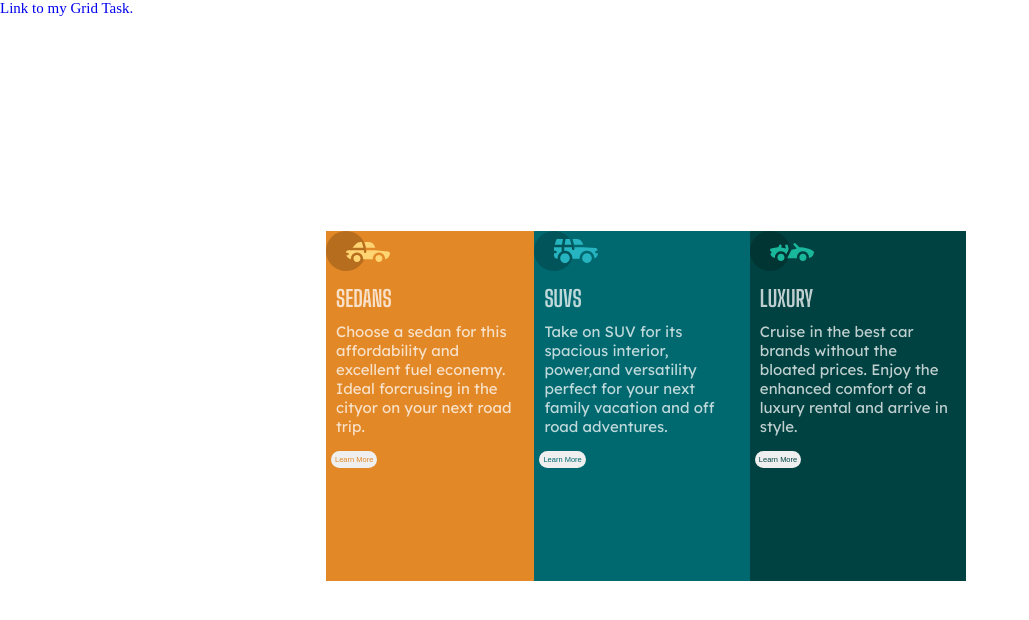
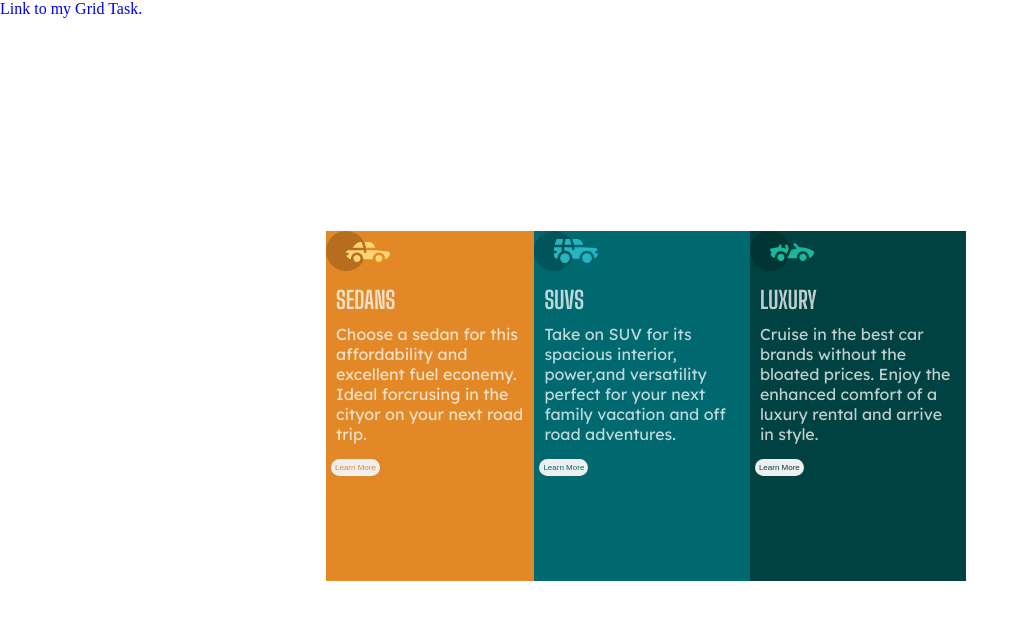
Before and after one commit to Mongwube/css-flex, a plain HTML site: page index.html in a window 1280 px wide. Shown: the whole page, without its empty margins (0-1029 px from the left). Drawn offline with Linux system fonts and the light colour scheme.

Commit message:
Update flex.css

```diff
--- a/flex.css
+++ b/flex.css
@@ -3,7 +3,7 @@
     margin:0px;
 }
 body{
-  font-size:15px;
+  font-size:100%;
   background-color:hsla(0, 0%, 100%, 0.75);
 }
 a {
```
